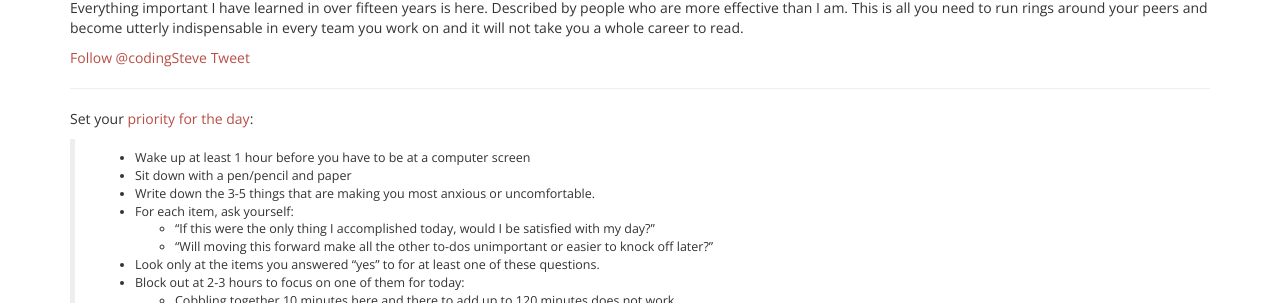
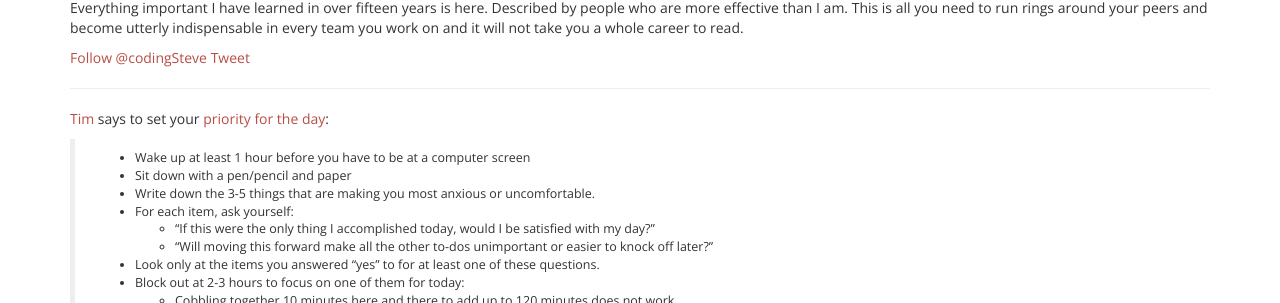
Before and after one commit to codingSteve/codingSteve.github.io, a Jekyll site: the page built from docs/2015-10-21-essentials.md, in a window 1280 px wide and 900 px high. Shown: the part 401-704 px from the top of the window. Built offline with Jekyll 4.4.1, drawn with Linux system fonts in a browser that asks for light colours; nearby versions of some CDN libraries; comment, search, counter and statistics services are not loaded.

Commit message:
add link for 4HB

```diff
--- a/docs/2015-10-21-essentials.md
+++ b/docs/2015-10-21-essentials.md
@@ -30,7 +30,7 @@ it will not take you a whole career to read.
 
 ------------------------------------------------------------------------------------------------------
 
-Set your [priority][FPH] [for the day][MTM]:
+[Tim][FHB] says to set your [priority][FPH] [for the day][MTM]:
 
 > - Wake up at least 1 hour before you have to be at a computer screen
 > - Sit down with a pen/pencil and paper
```
Also changed, not shown: other parts of docs/2015-10-21-essentials.md (+1 -0 lines).
